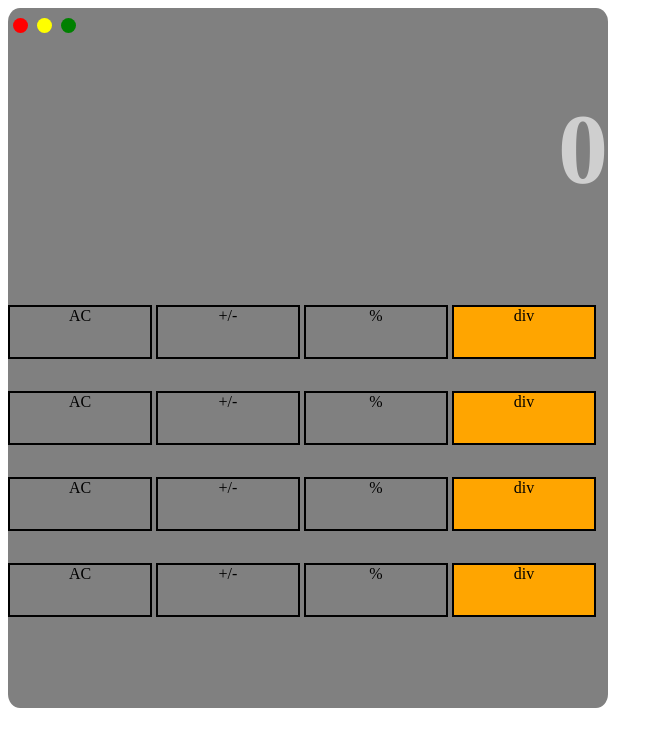
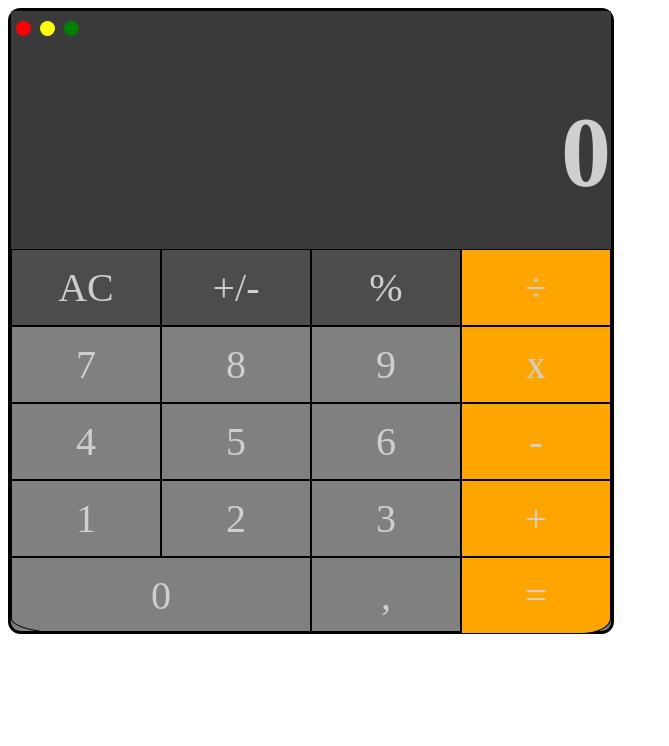
Before and after one commit to ravelandia/Quiz-1, a plain HTML site: page index.html in a window 1280 px wide. Shown: the whole page, without its empty margins (0-669 px from the left). Drawn offline with Linux system fonts and the light colour scheme.

Commit message:
Final final ahora si es el final

```diff
--- a/estilos.css
+++ b/estilos.css
@@ -1,15 +1,19 @@
 section{
     position: absolute;
-    height: 700px;
+    height: 620px;
     width: 600px;
     background-color: grey;
     border-radius: 2%;
+
+    border-width: 3px;
+    border-style: solid;
+    border-color: black
 }
 
 section .calculadora .pantalla{
-    height: 200px;
-
-
+    height: 238px;
+    margin-bottom: 0;
+    background-color: rgb(58, 58, 58);
 }
 
 section .calculadora .pantalla .circulo{
@@ -19,7 +23,7 @@ section .calculadora .pantalla .circulo{
     height: 15px;
     border-radius: 50%;
 }
-.circulo.rojo{
+.rojo{
     background-color: red;
 }
 .amarillo{
@@ -33,23 +37,44 @@ section .calculadora .pantalla h1{
     font-family: 'Times New Roman', Times, serif;
     color: rgb(207, 207, 207);
     float: right;
+    margin-bottom: 40px;
 }
 
 section .calculadora .teclado .fila {
     float: left;
     padding: 0px;
 }
+.primera {
+    background-color: rgb(77, 75, 75) ;
+}
 .naranja{
     background-color: orange;
 }
-section .calculadora .teclado .fila li{
-    list-style: none;
-    height: 50px;
-    width: 140px;
+section .calculadora .teclado .fila div{
+    float: left;
+    margin:0px;
+    height: 75px;
+    width: 148px;
     border-top: 0px;
     display: inline-block;
-    border-width: 2px;
+    border-width: 1px;
     border-style: solid;
     border-color: black ;
     text-align: center;
+    vertical-align: middle;
+    line-height: 75px;
+    font-size: 40px;
+    color: rgb(207, 207, 207);
+    font-family: 'Times New Roman', Times, serif;
 }
+
+section .calculadora .teclado .fila .cero{
+    width: 298px;
+}
+
+section .calculadora .teclado .fila .der{
+    border-bottom-right-radius: 20%;
+}
+section .calculadora .teclado .fila .izq{
+    border-bottom-left-radius: 20%;
+}
--- a/index.html
+++ b/index.html
@@ -13,77 +13,80 @@
     <section>
         <div class="calculadora">
             <div class="pantalla">
-                <div class="circulo rojo">
-                    <p>
-
-                    </p>
-                </div>
-                <div class="circulo amarillo">
-                    <p></p>
-                </div>
-                <div class="circulo verde">
-                    <p></p>
-                </div>
+                <div class="circulo rojo"></div>
+                <div class="circulo amarillo"></div>
+                <div class="circulo verde"></div>
 
                 <h1>0</h1>
             </div>
             <div class="teclado">
-                <ul class="fila">
-                    <li>
+                <div class="fila primera">
+                    <div>
                         AC
-                    </li>
-                    <li>
+                    </div>
+                    <div>
                         +/-
-                    </li>
-                    <li>
+                    </div>
+                    <div>
                         %
-                    </li>
-                    <li class="naranja">
-                        div
-                    </li>
-                </ul>
-                <ul class="fila">
-                    <li>
-                        AC
-                    </li>
-                    <li>
-                        +/-
-                    </li>
-                    <li>
-                        %
-                    </li>
-                    <li class="naranja">
-                        div
-                    </li>
-                </ul>
-                <ul class="fila">
-                    <li>
-                        AC
-                    </li>
-                    <li>
-                        +/-
-                    </li>
-                    <li>
-                        %
-                    </li>
-                    <li class="naranja">
-                        div
-                    </li>
-                </ul>
-                <ul class="fila">
-                    <li>
-                        AC
-                    </li>
-                    <li>
-                        +/-
-                    </li>
-                    <li>
-                        %
-                    </li>
-                    <li class="naranja">
-                        div
-                    </li>
-                </ul>
+                    </div>
+                    <div class="naranja">
+                        ÷
+                    </div>
+                </div>
+                <div class="fila">
+                    <div>
+                        7
+                    </div>
+                    <div>
+                        8
+                    </div>
+                    <div>
+                        9
+                    </div>
+                    <div class="naranja">
+                        x
+                    </div>
+                </div>
+                <div class="fila">
+                    <div>
+                        4
+                    </div>
+                    <div>
+                        5
+                    </div>
+                    <div>
+                        6
+                    </div>
+                    <div class="naranja">
+                        -
+                    </div>
+                </div>
+                <div class="fila">
+                    <div>
+                        1
+                    </div>
+                    <div>
+                        2
+                    </div>
+                    <div>
+                        3
+                    </div>
+                    <div class="naranja">
+                        +
+                    </div>
+                </div>
+                <div class="fila ">
+                    <div class="cero izq">
+                        0
+                    </div>
+                    <div>
+                        ,
+                    </div>
+                    <div class="naranja der">
+                        =
+                    </div>
+                </div>
             </div>
 
         </div>
```
